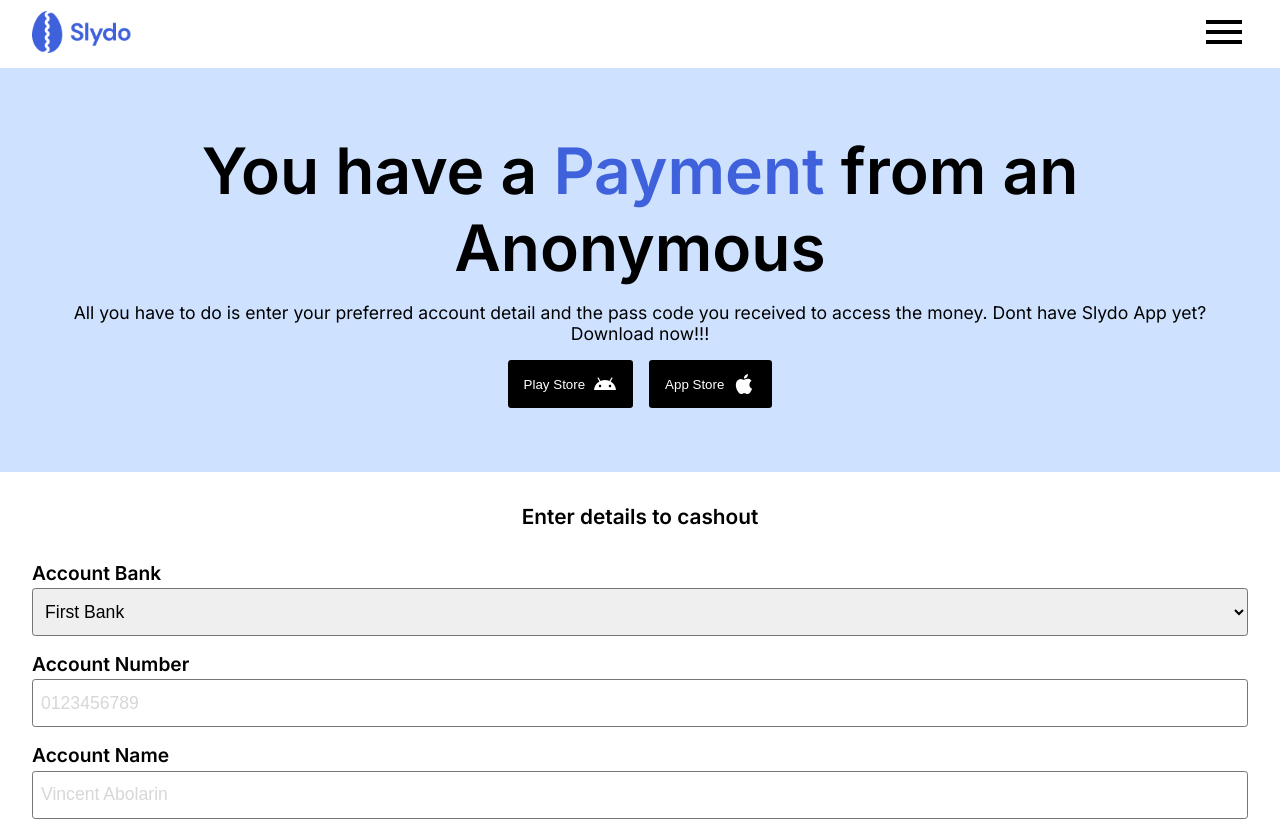
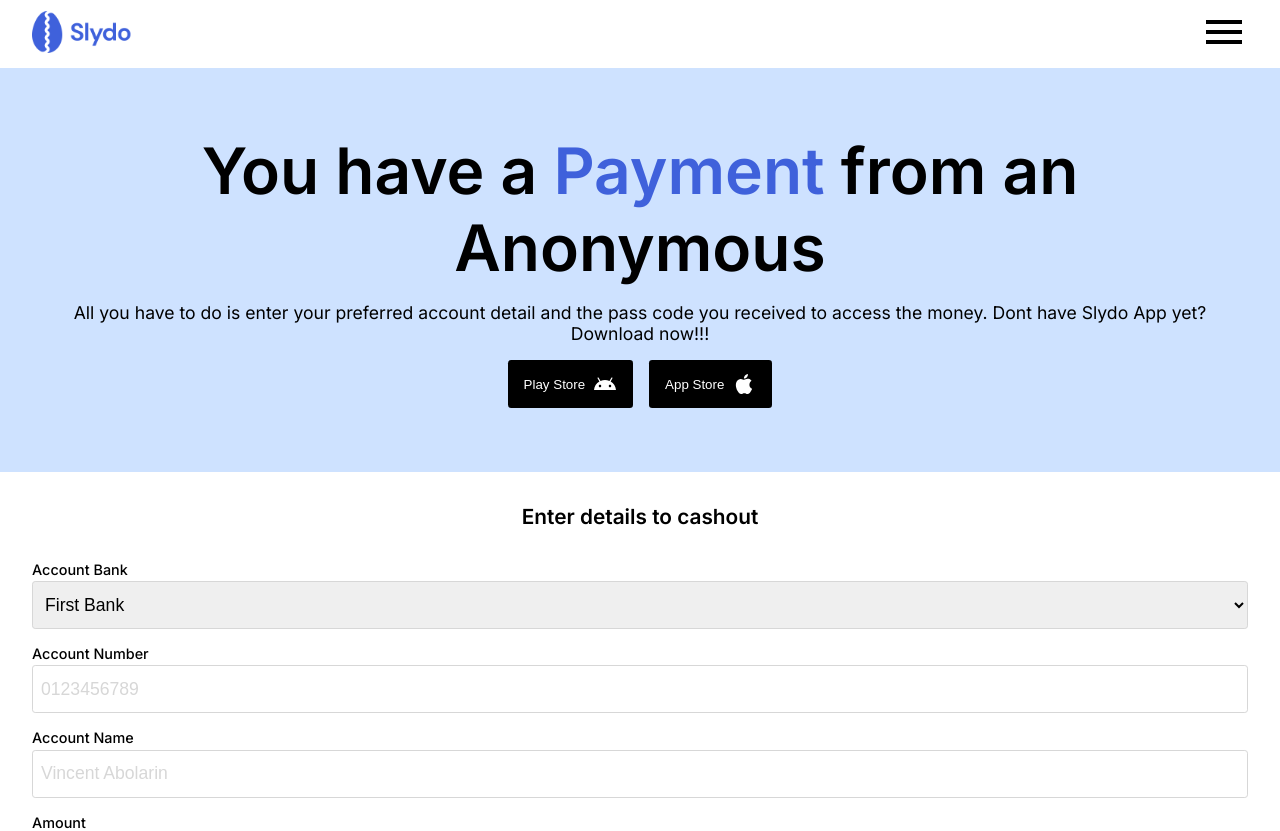
Before and after one commit to vincentabolarin/slydo, a Next.js app: page / in a window 1280 px wide. Shown: the top 831 px of the page. Built offline with nearby package versions, Linux system fonts and the light colour scheme.

Commit message:
update form for smaller screens

```diff
--- a/app/globals.scss
+++ b/app/globals.scss
@@ -64,12 +64,7 @@ p {
 }
 
 @media screen and (max-width: 1280px) {
-  select,
-  input {
-    border: 1px solid var(--gray-dark);
-  }
-
   label {
-    font-size: 1.2rem;
+    font-weight: 500;
   }
 }
```
